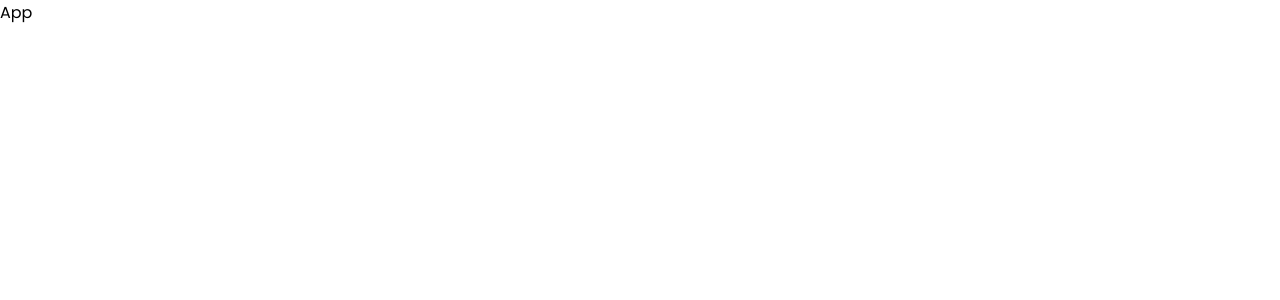
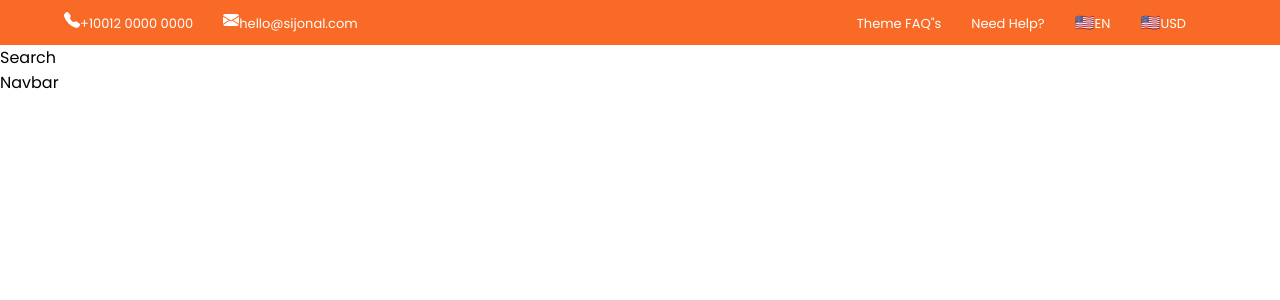
Before and after one commit to faha1999/sijonal, a React (Create React App) app: page / in a window 1280 px wide. Shown: the top 300 px of the page. Built offline with nearby package versions, Linux system fonts and the light colour scheme.

Commit message:
reorganized scss

```diff
--- a/package.json
+++ b/package.json
@@ -8,6 +8,7 @@
     "@testing-library/user-event": "^13.5.0",
     "react": "^18.2.0",
     "react-dom": "^18.2.0",
+    "react-icons": "^4.7.1",
     "react-scripts": "5.0.1",
     "sass": "^1.56.2",
     "web-vitals": "^2.1.4"
--- a/src/App.jsx
+++ b/src/App.jsx
@@ -1,5 +1,10 @@
 import React from 'react';
+import { Header } from './components/Common/Header';
 
 export const App = () => {
-  return <div>App</div>;
+  return (
+    <>
+      <Header />
+    </>
+  );
 };
--- /dev/null
+++ b/src/components/Common/Header.jsx
@@ -0,0 +1,14 @@
+import React from 'react';
+import { TopBar } from './TopBar';
+import { Navbar } from './Navbar';
+import { Search } from './Search';
+
+export const Header = () => {
+  return (
+    <>
+      <TopBar />
+      <Search />
+      <Navbar />
+    </>
+  );
+};
--- /dev/null
+++ b/src/components/Common/Navbar.jsx
@@ -0,0 +1,5 @@
+import React from 'react';
+
+export const Navbar = () => {
+  return <div>Navbar</div>;
+};
--- /dev/null
+++ b/src/components/Common/Search.jsx
@@ -0,0 +1,5 @@
+import React from 'react';
+
+export const Search = () => {
+  return <div>Search</div>;
+};
--- /dev/null
+++ b/src/components/Common/TopBar.jsx
@@ -0,0 +1,28 @@
+import React from 'react';
+import { BsEnvelopeFill, BsFillTelephoneFill } from 'react-icons/bs';
+
+export const TopBar = () => {
+  return (
+    <>
+      <section className="head">
+        <div className="container d_flex">
+          <div className="left row">
+            <BsFillTelephoneFill />
+            <label>+10012 0000 0000</label>
+            <BsEnvelopeFill />
+            <label>hello@sijonal.com </label>
+          </div>
+
+          <div className="right row RText">
+            <label>Theme FAQ"s</label>
+            <label>Need Help?</label>
+            <span>🇺🇸</span>
+            <label>EN</label>
+            <span>🇺🇸</span>
+            <label>USD</label>
+          </div>
+        </div>
+      </section>
+    </>
+  );
+};
--- a/src/components/styles/App.scss
+++ b/src/components/styles/App.scss
@@ -1,3 +1,11 @@
-@use 'variables' as *;
-@use 'base' as *;
-@use 'globals' as *;
+// util
+@import './util/variables';
+
+// base
+@import './base/base';
+
+// layout
+@import './layout/globals';
+
+// common
+@import './common/header';
--- a/src/components/styles/_base.scss
+++ b/src/components/styles/base/_base.scss
@@ -1,5 +1,3 @@
-@use 'variables' as *;
-
 * {
   margin: 0;
   padding: 0;
--- /dev/null
+++ b/src/components/styles/common/_header.scss
@@ -0,0 +1,13 @@
+.head {
+  background-color: $orange;
+  padding: 10px 0;
+  color: $white;
+
+  i {
+    margin-right: 10px;
+  }
+  label {
+    margin-right: 30px;
+    font-size: 13px;
+  }
+}
--- a/src/components/styles/_globals.scss
+++ b/src/components/styles/layout/_globals.scss
@@ -1,12 +1,10 @@
-@use 'variables' as *;
-
 body {
   background-color: $white;
 }
 
 .background {
   background: $offWhite;
-  padding: 50px 0;
+  padding: 3.125rem 0;
 }
 .container {
   max-width: 90%;
@@ -50,14 +48,14 @@ button {
   width: 50%;
 }
 .icon-circle {
-  width: 50px;
-  height: 50px;
-  line-height: 50px;
+  width: 3.125rem;
+  height: 3.125rem;
+  line-height: 3.125rem;
   background: $offWhiteLight;
-  margin-left: 20px;
+  margin-left: 1.25rem;
   text-align: center;
   border-radius: 50%;
 }
 .boxShadow {
-  box-shadow: rgb(43 52 69 / 10%) 0px 4px 16px;
+  box-shadow: rgb(43 52 69 / 10%) 0rem 0.25rem 1rem;
 }
--- a/src/components/styles/_variables.scss
+++ b/src/components/styles/util/_variables.scss
@@ -8,3 +8,4 @@ $white: #ffffff;
 $offWhite: #f6f9fc;
 $offWhiteLight: #f3f5f9;
 $black: black;
+$orange: #fa6a27;
```
Also changed, not shown: src/components/Header.jsx (deleted), 1 other file (tests, documents, lock files or other folders).
